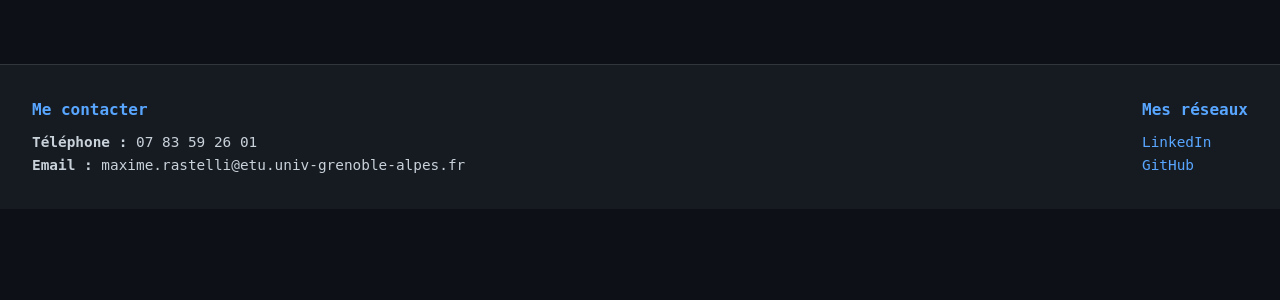
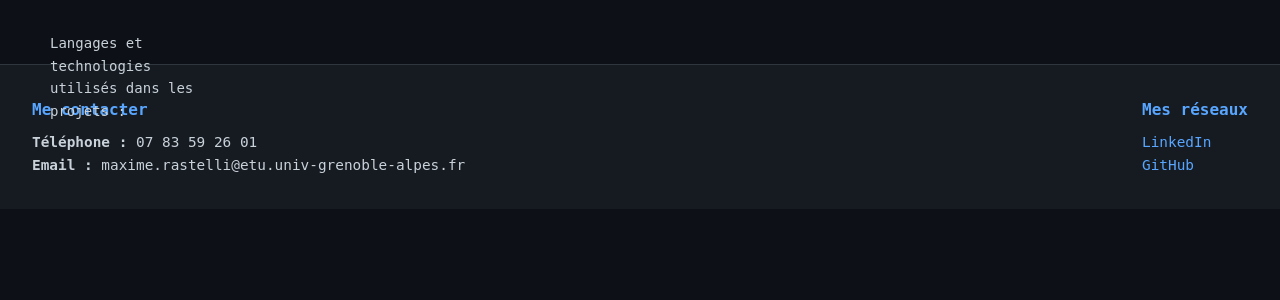
Before and after one commit to sogata-aw/Portfolio, a Python web app: template templates/projects.html in a window 1280 px wide. Shown: the part 126-426 px from the top of the page. Run offline with Jinja, Linux system fonts and the light colour scheme; the template is opened without the code that fills it, so the values that code supplies are empty.

Commit message:
added label

```diff
--- a/static/css/projects-style.css
+++ b/static/css/projects-style.css
@@ -108,13 +108,10 @@
 }
 
 .technos {
-    position: absolute;
-    left: 50px;
     display: grid;
     grid-template-columns: repeat(3, 1fr);
     grid-column-gap: 10px;
     grid-row-gap: 10px;
-    width: 13%
 }
 
 .technos img {
@@ -126,3 +123,13 @@
 .highlight {
     animation: glow 3s 0s 5;
 }
+
+.lang {
+    position: absolute;
+    left: 50px;
+    width: 13%;
+}
+
+.lang p{
+    font-size: 14px;
+}
--- a/templates/projects.html
+++ b/templates/projects.html
@@ -12,13 +12,18 @@
         {% include "header.html" ignore missing %}
     </header>
     <main class="main_projects">
+        <div class="lang">
+            <p>Langages et technologies utilisés dans les projets :</p>
             <div class="technos">
+
                 {% for tech in technos %}
                     <div class="tech">
                         <img src="{{ url_for('static', path=technos[tech]) }}" alt="{{ tech }}">
                     </div>
                 {% endfor %}
             </div>
+        </div>
+
         <div id="projects_grid">
             {% for project in projects %}
                 <article class="project_table" id="p{{ project.id }}">
```
Lines whose indentation alone changed are shown as unchanged.
